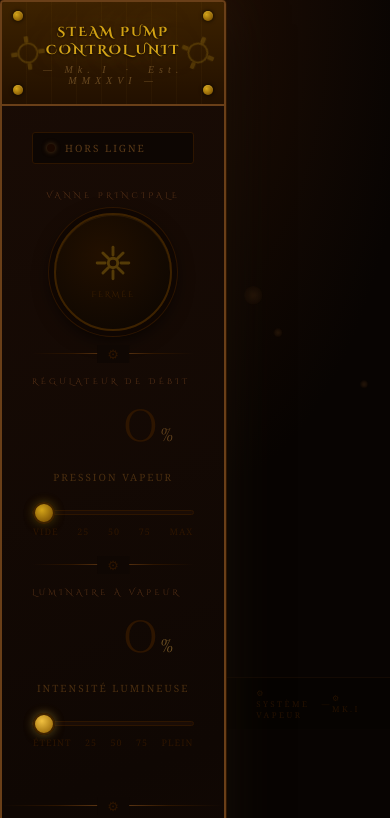
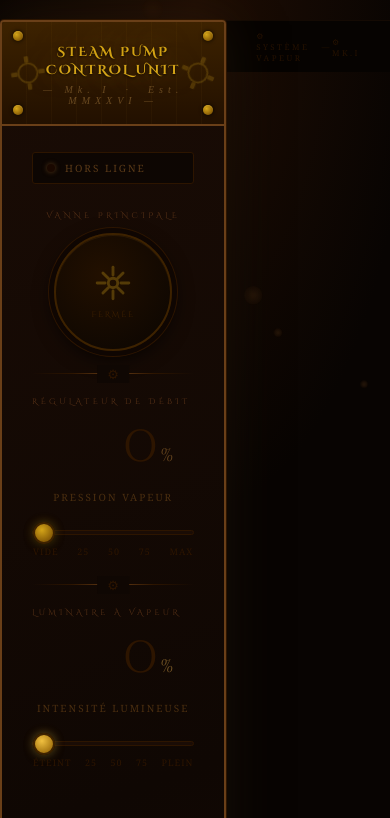
Before and after one commit to ludodefgh/WaterMill, a plain HTML site: page main/index.html in a window 390 px wide. Shown: the top 818 px of the page. Drawn offline with Linux system fonts and the light colour scheme; no server answers; a web font is replaced by a local one.

Commit message:
Fix mobile scroll: remove overflow:hidden from body, use flex-start + padding
overflow:hidden on body blocked vertical scrolling on mobile. align-items:center
on a flex container also clips content taller than the viewport. Now uses
overflow-x:hidden + align-items:flex-start + padding:20px 0 40px.

Co-Authored-By: Claude Sonnet 4.6 <noreply@anthropic.com>

```diff
--- a/main/index.html
+++ b/main/index.html
@@ -14,9 +14,10 @@ body{
   background-image:
     radial-gradient(ellipse 80% 50% at 50% 0%,#1f0e04 0%,transparent 70%),
     repeating-linear-gradient(0deg,transparent,transparent 3px,rgba(0,0,0,.04) 3px,rgba(0,0,0,.04) 4px);
-  display:flex;align-items:center;justify-content:center;
+  display:flex;align-items:flex-start;justify-content:center;
+  padding:20px 0 40px;
   font-family:'IM Fell English',Georgia,serif;
-  color:#d4a96a;overflow:hidden;
+  color:#d4a96a;overflow-x:hidden;
 }
 
 /* Particles */
```
